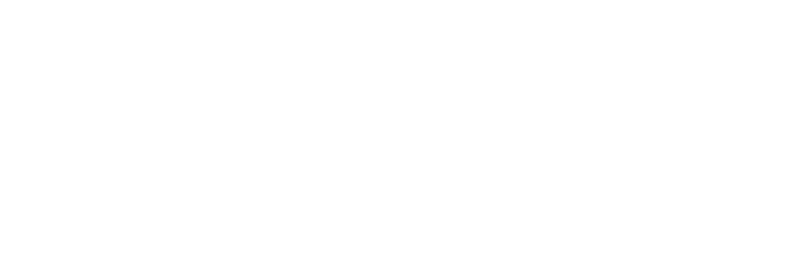
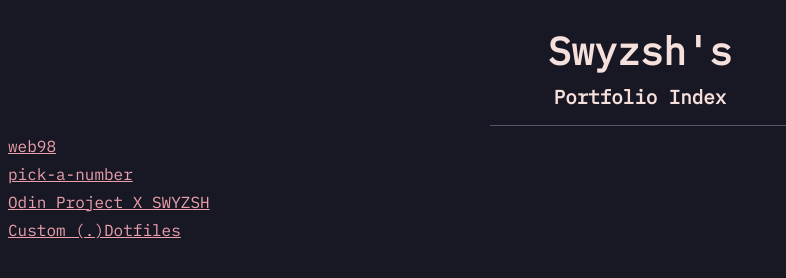
Before and after one commit to swyzsh/portfolio, a plain HTML site: page index.html in a window 1280 px wide. Shown: the whole page, without its empty margins (0-786 px from the left). Drawn offline with Linux system fonts and the light colour scheme.

Commit message:
add index

```diff
--- a/index.html
+++ b/index.html
@@ -3,9 +3,19 @@
   <head>
     <meta charset="UTF-8">
     <meta name="viewport" content="width=device-width, initial-scale=1.0">
-  <title>Document</title>
+    <link rel="icon" type="image/png" href="./metadata/twitter_pfp_ghost-helmet.png">
+    <title>swyzsh's folio</title>
+    <link rel="stylesheet" href="./style.css">
   </head>
   <body>
-
+    <h1>Swyzsh's</h2>
+      <h2>Portfolio Index</h1>
+        <div class="divider"></div>
+        <div id="index-wrapper">
+          <a href="https://web98.vercel.app/" target="_blank" rel="noopener noreferrer" class="hyperlink-text">web98</a>
+          <a href="https://pickanumber.vercel.app/" target="_blank" rel="noopener noreferrer" class="hyperlink-text">pick-a-number</a>
+          <a href="https://odinproject.vercel.app/" target="_blank" rel="noopener noreferrer" class="hyperlink-text">Odin Project X SWYZSH</a>
+          <a href="https://github.com/swyzsh/dotfiles" target="_blank" rel="noopener noreferrer" class="hyperlink-text">Custom (.)Dotfiles</a>
+        </div>
   </body>
 </html>
--- a/style.css
+++ b/style.css
@@ -0,0 +1,85 @@
+@font-face {
+  font-family: 'IBM Plex Mono';
+  src: url(./metadata/fonts/IBMPlexMono-Regular.ttf);
+}
+
+:root {
+  --mantle: #181825;
+  --crust: #11111b;
+  --rosewater: #f5e0dc;
+  --mauve: #cba6f7;
+  --red: #f38ba8;
+  --maroon: #eba0ac;
+  --teal: #94e2d5;
+  --lavender: #b4befe;
+  --text: #cdd6f4;
+  --yellow: #f9e2af;
+}
+
+html {
+  scroll-behavior: smooth;
+}
+/**
+* Disable smooth scrolling when users have prefers-reduced-motion enabled
+*/
+@media screen and (prefers-reduced-motion: reduce) {
+html {
+  scroll-behavior: auto;
+}
+}
+
+body {
+  font-family: 'IBM Plex Mono';
+  color: var(--text);
+  background-color: var(--mantle);
+  font-size: 1rem;
+}
+
+h1 {
+  color: var(--rosewater);
+  font-size: 2.4rem;
+  text-align: center;
+  margin-bottom: -8px;
+  margin-left: auto;
+  margin-right: auto;
+}
+h2 {
+  color: var(--rosewater);
+  font-size: 1.2rem;
+  text-align: center;
+  margin-bottom: 36px;
+  margin-left: auto;
+  margin-right: auto;
+}
+
+a:link {
+  color: var(--maroon);
+}
+a:visited {
+  color: var(--mauve);
+}
+a:hover {
+  color: var(--lavender);
+}
+
+.divider {
+  display: block;
+  background-color: var(--text);
+  opacity: 33%;
+  width: 300px;
+  height: 1px;
+  margin-top: -20px;
+  margin-bottom: 10px;
+  margin-left: auto;
+  margin-right: auto;
+}
+
+#index-wrapper {
+  font-family: 'IBM Plex Mono';
+  display: flex;
+  flex-direction: column;
+  gap: 8px;
+}
+.hyperlink-text {
+  font-size: 1rem;
+}
```
Also changed, not shown: metadata/fonts/IBMPlexMono-Regular.ttf (added), metadata/twitter_pfp_ghost-helmet.png (added). Lines whose indentation alone changed are shown as unchanged.
